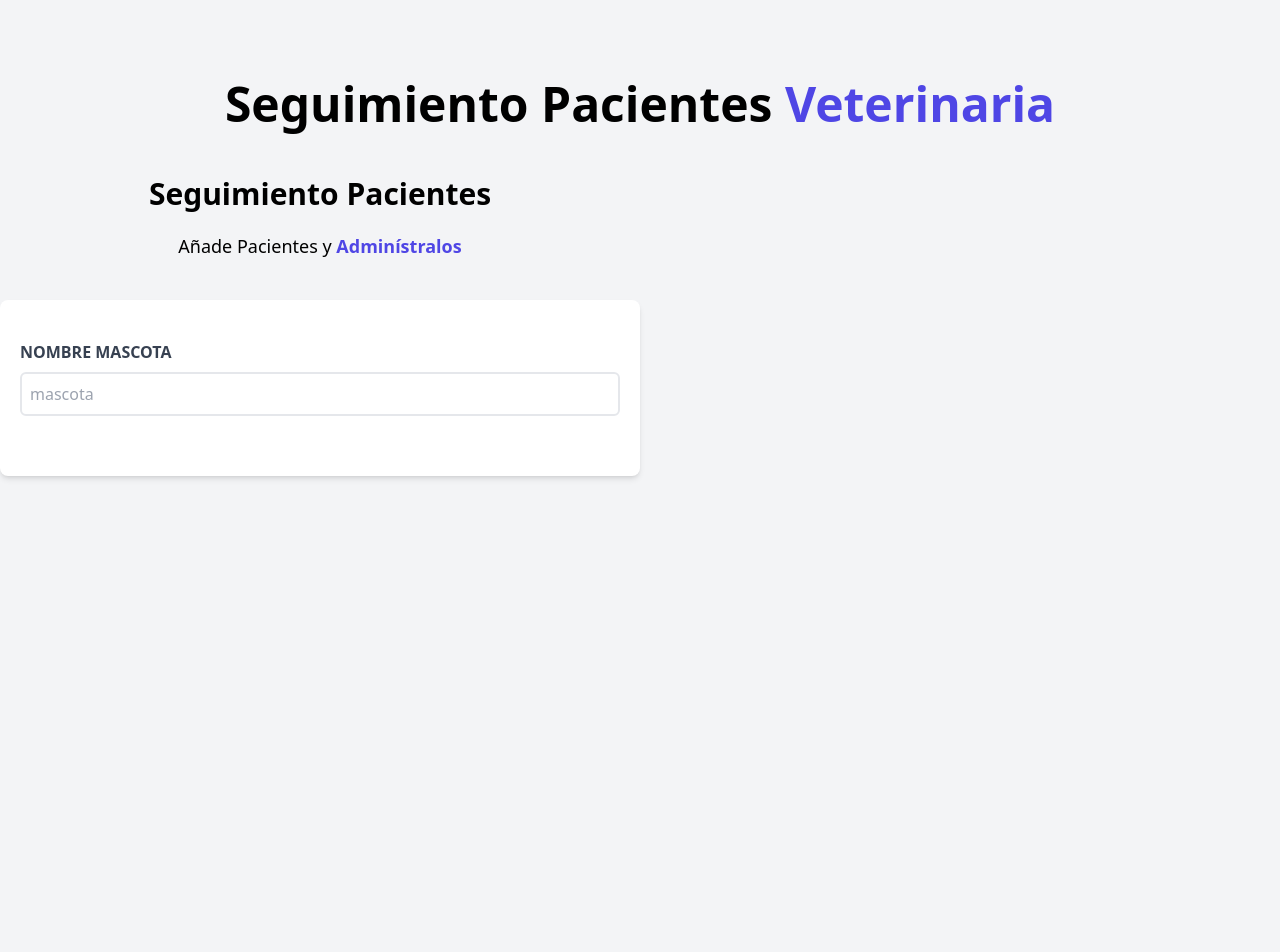
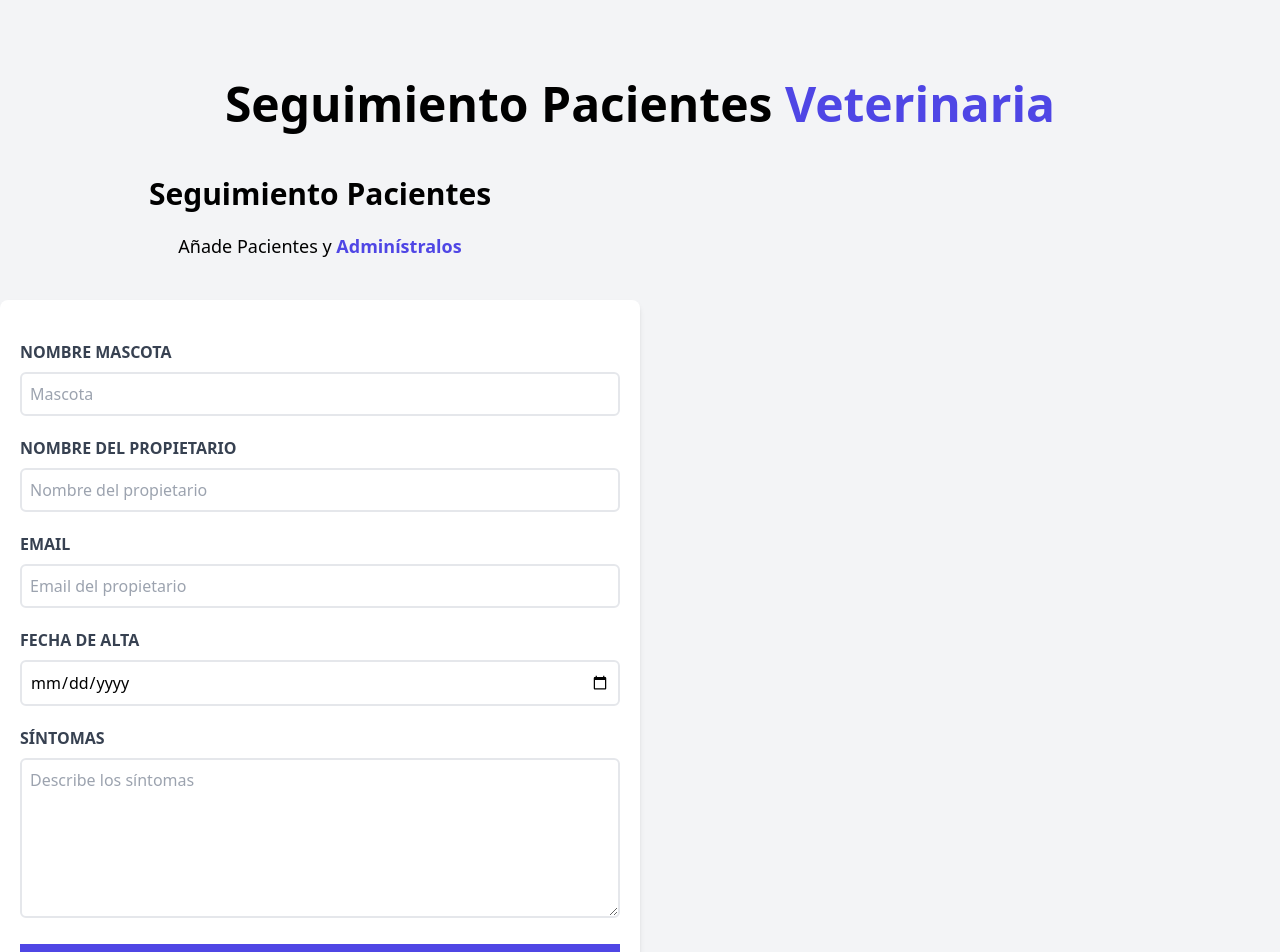
Before and after one commit to Daniel151505/administrador-de-pacientes-veterinaria-vue, a Vue app: page / in a window 1280 px wide. Shown: the top 952 px of the page. Before the commit the page ends 880 px from the top, so only its background shows below. Built offline with nearby package versions, Linux system fonts and the light colour scheme.

Commit message:
Finalizando el formulario

```diff
--- a/src/components/Formulario.vue
+++ b/src/components/Formulario.vue
@@ -17,10 +17,65 @@
         <input
           id="mascota"
           type="text"
-          placeholder="mascota"
+          placeholder="Mascota"
           class="border-2 w-full p-2 mt-2 placeholder-gray-400 rounded-md"
         />
       </div>
+      <div class="mb-5">
+        <label
+          for="propietario"
+          class="block text-gray-700 uppercase font-bold"
+        >
+          Nombre del propietario
+        </label>
+
+        <input
+          id="propietario"
+          type="text"
+          placeholder="Nombre del propietario"
+          class="border-2 w-full p-2 mt-2 placeholder-gray-400 rounded-md"
+        />
+      </div>
+      <div class="mb-5">
+        <label for="email" class="block text-gray-700 uppercase font-bold">
+          Email
+        </label>
+
+        <input
+          id="email"
+          type="email"
+          placeholder="Email del propietario"
+          class="border-2 w-full p-2 mt-2 placeholder-gray-400 rounded-md"
+        />
+      </div>
+      <div class="mb-5">
+        <label for="alta" class="block text-gray-700 uppercase font-bold">
+          Fecha de Alta
+        </label>
+
+        <input
+          id="alta"
+          type="date"
+          placeholder="alta"
+          class="border-2 w-full p-2 mt-2 placeholder-gray-400 rounded-md"
+        />
+      </div>
+      <div class="mb-5">
+        <label for="sintomas" class="block text-gray-700 uppercase font-bold">
+          Síntomas
+        </label>
+
+        <textarea
+          id="sintomas"
+          placeholder="Describe los síntomas"
+          class="border-2 w-full p-2 mt-2 placeholder-gray-400 rounded-md h-40"
+        />
+      </div>
+      <input
+        type="submit"
+        class="bg-indigo-600 w-full p-3 text-white uppercase font-bold hover:bg-indigo-700 cursor-pointer transition-colors"
+        value="Registrar paciente"
+      />
     </form>
   </div>
 </template>
```
